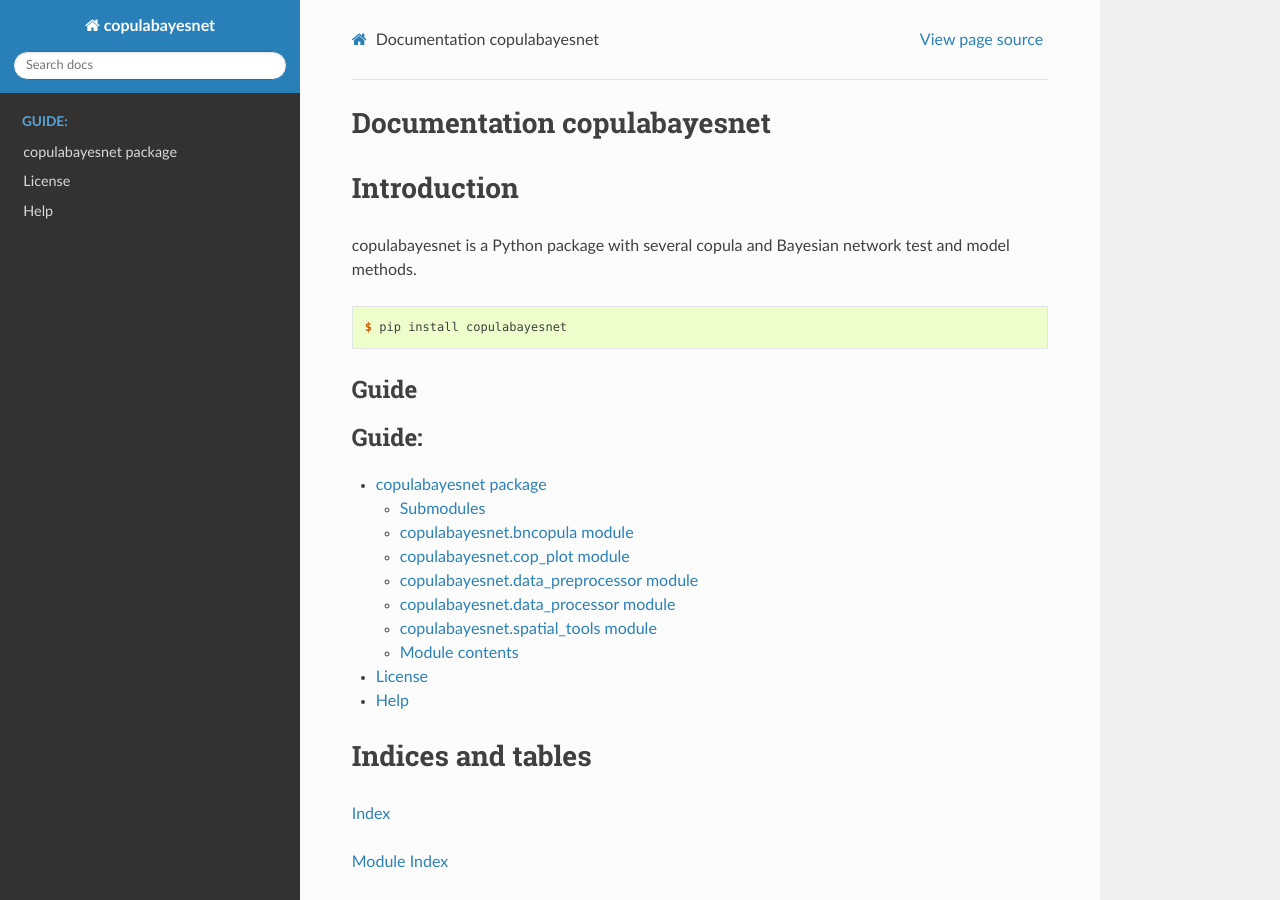
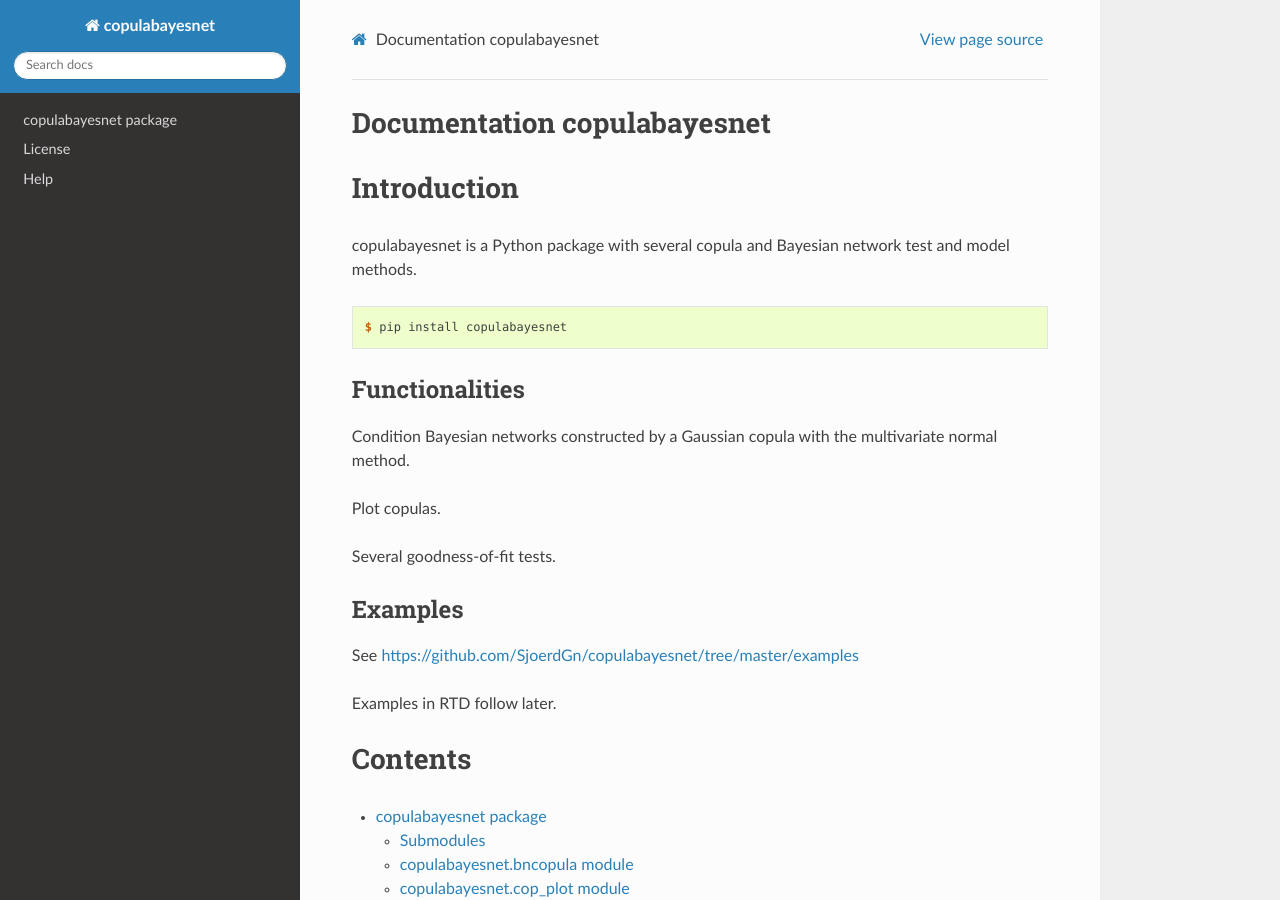
Before and after one commit to SjoerdGn/copulabayesnet, a Sphinx documentation site: the page built from docs/index.rst, in a window 1280 px wide and 900 px high. Built offline with Sphinx 7.4.7 and the Read the Docs theme 2.0.0, drawn with Linux system fonts in a browser that asks for light colours.

Commit message:
Some more in RTD

```diff
--- a/docs/index.rst
+++ b/docs/index.rst
@@ -10,12 +10,24 @@
     $ pip install copulabayesnet
 
 
-Guide
-^^^^^
+Functionalities
+^^^^^^^^^^^^^^^
+* Condition Bayesian networks constructed by a Gaussian copula with the multivariate
+  normal method.
+* Plot copulas.
+* Several goodness-of-fit tests.
+
+Examples
+^^^^^^^^
+See https://github.com/SjoerdGn/copulabayesnet/tree/master/examples
+
+Examples in RTD follow later.
+
+Contents
+=======
 
 .. toctree::
-   :maxdepth: 2
-   :caption: Guide:
+   :maxdepth: 3
 
    copulabayesnet
    license
```
Also changed, not shown: docs/copulabayesnet.rst (+0 -9 lines).
